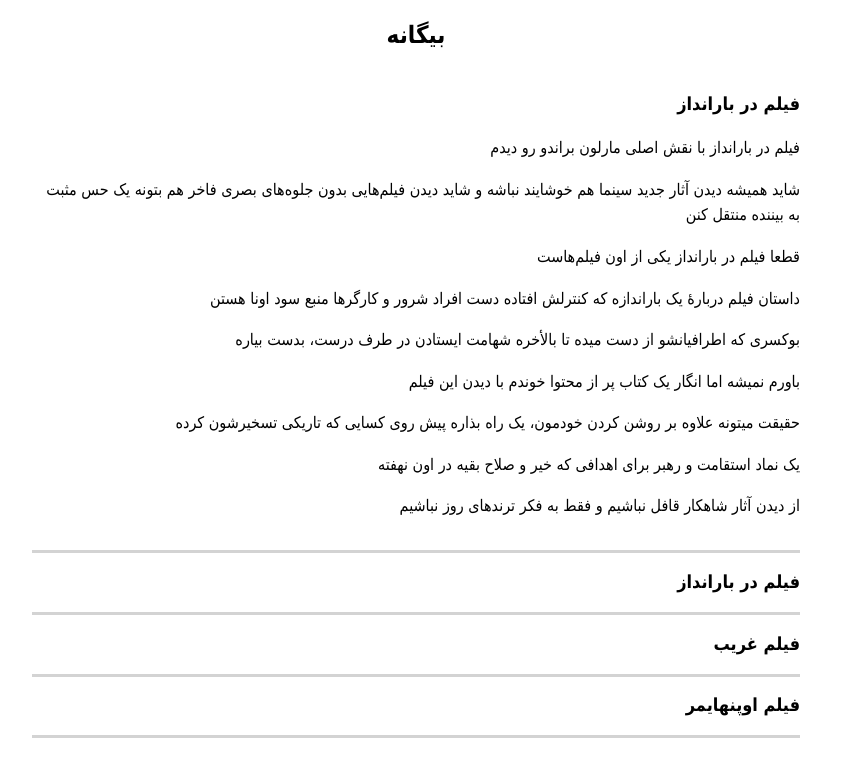
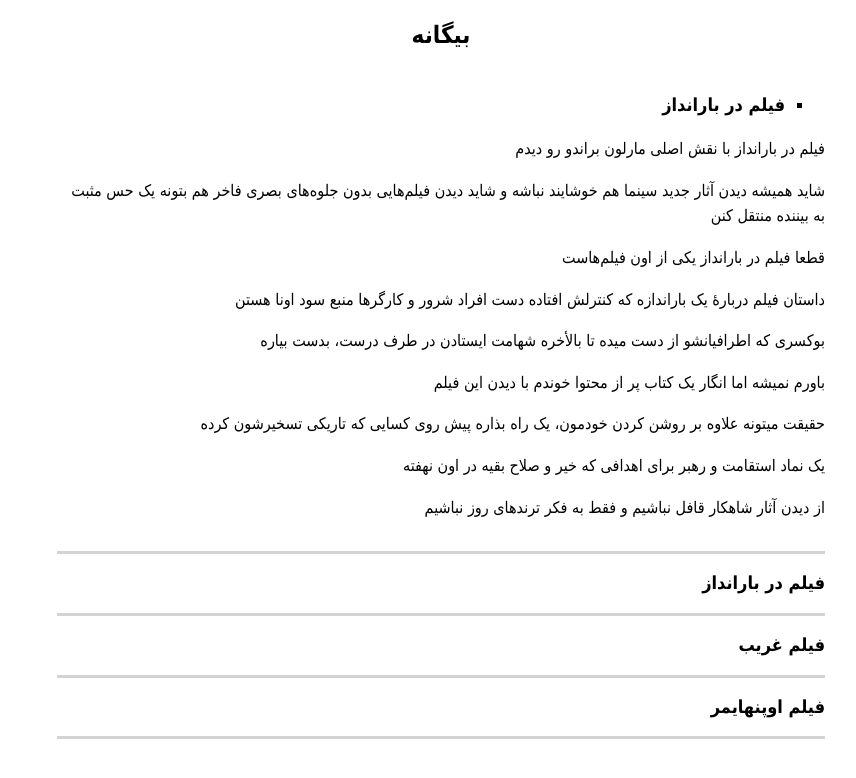
Before and after one commit to darkblog/darkblog.github.io, a Jekyll site: the page built from _posts/2023-8-7-3.md, in a window 1280 px wide. Shown: the top 778 px of the page, without its empty margins (308-1164 px from the left). Built offline with Jekyll 4.4.1, drawn with Linux system fonts in a browser that asks for light colours.

Commit message:
Update post.html

```diff
--- a/_layouts/post.html
+++ b/_layouts/post.html
@@ -2,7 +2,7 @@
 layout: default
 ---
 
-<article class="post"><h1>{{ page.title }}</h1>{{ content }}</article>
+<article class="post"><ul><li><h1>{{ page.title }}</h1></li></ul>{{ content }}</article>
 {% for post in site.posts limit:10000 %}
 <h2 class="post"><a href="{{ site.url }}{{ post.url }}">{{ post.title }}</a></h2>
 {% endfor %}
```
